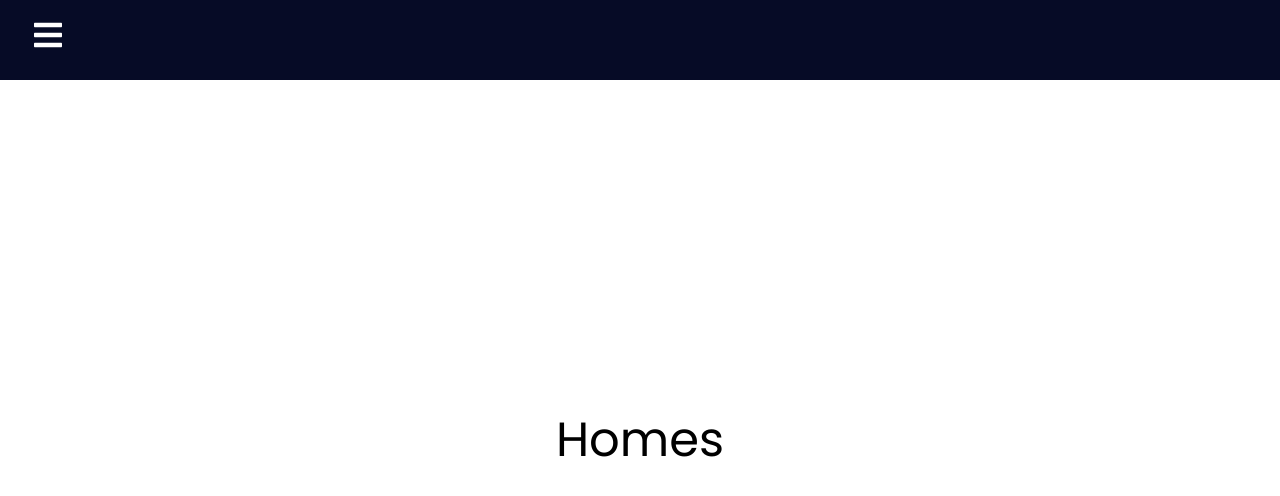
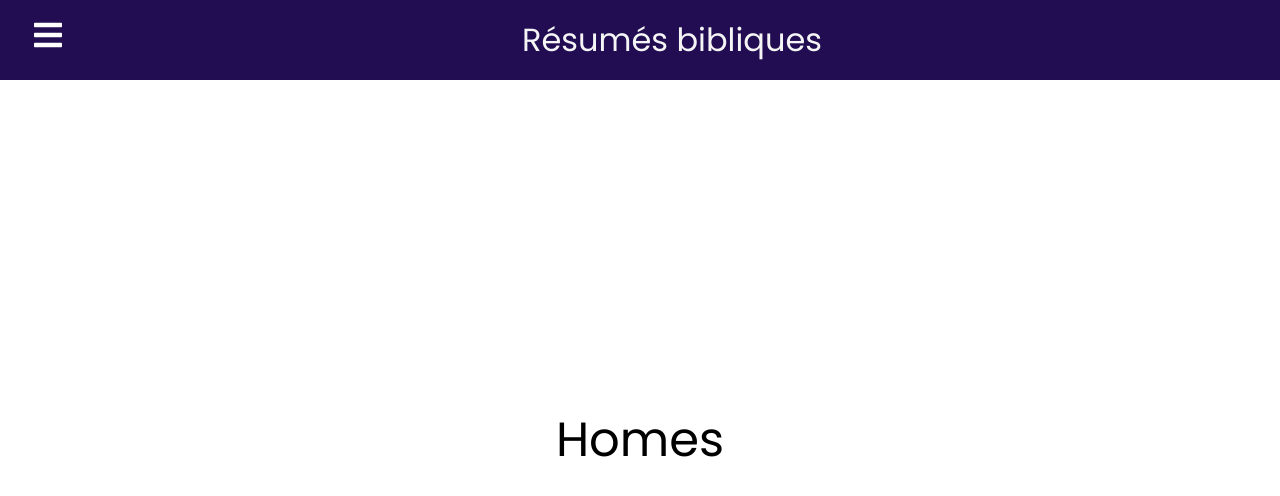
Before and after one commit to jmatondo/ebm, a React (Create React App) app: page / in a window 1280 px wide. Shown: the top 496 px of the page. Built offline with nearby package versions, Linux system fonts and the light colour scheme.

Commit message:
Menu gauche navgation v2

```diff
--- a/src/components/Navbar.css
+++ b/src/components/Navbar.css
@@ -1,9 +1,14 @@
 .navbar {
-  background-color: #060b26;
+  background-color: #220d53;
   height: 80px;
   display: flex;
-  justify-content: start;
+  justify-content: space-between;
   align-items: center;
+}
+
+.main-title {
+  color: #f5f5f5;
+  font-size: 2rem;
 }
 
 .menu-bars {
@@ -13,7 +18,7 @@
 }
 
 .nav-menu {
-  background-color: #050a24e7;
+  background-color: #220d53;
   width: 250px;
   height: 100vh;
   display: flex;
@@ -51,8 +56,6 @@
 }
 
 .nav-text a:hover {
-  /*   background-color: #1a83ff;
- */
   background-color: #060b26;
 }
 
@@ -61,7 +64,7 @@
 }
 
 .navbar-toggle {
-  background-color: #060b26;
+  background-color: #220d53;
   width: 100%;
   height: 80px;
   display: flex;
@@ -69,6 +72,6 @@
   align-items: center;
 }
 
-span {
+.title2 {
   margin-left: 16px;
 }
--- a/src/components/Navbar.js
+++ b/src/components/Navbar.js
@@ -16,6 +16,8 @@ const Navbar = () => {
           <Link to="#" className="menu-bars">
             <FaIcons.FaBars onClick={showSidebar} />
           </Link>
+          <span className="main-title">Résumés bibliques</span>
+          <div></div>
         </div>
         <nav className={sidebar ? "nav-menu active" : "nav-menu"}>
           <ul className="nav-menu-items" onClick={showSidebar}>
@@ -29,7 +31,7 @@ const Navbar = () => {
                 <li key={index} className={item.cName}>
                   <Link to={item.path}>
                     {item.icon}
-                    <span>{item.title}</span>
+                    <span className="title2">{item.title}</span>
                   </Link>
                 </li>
               );
```
